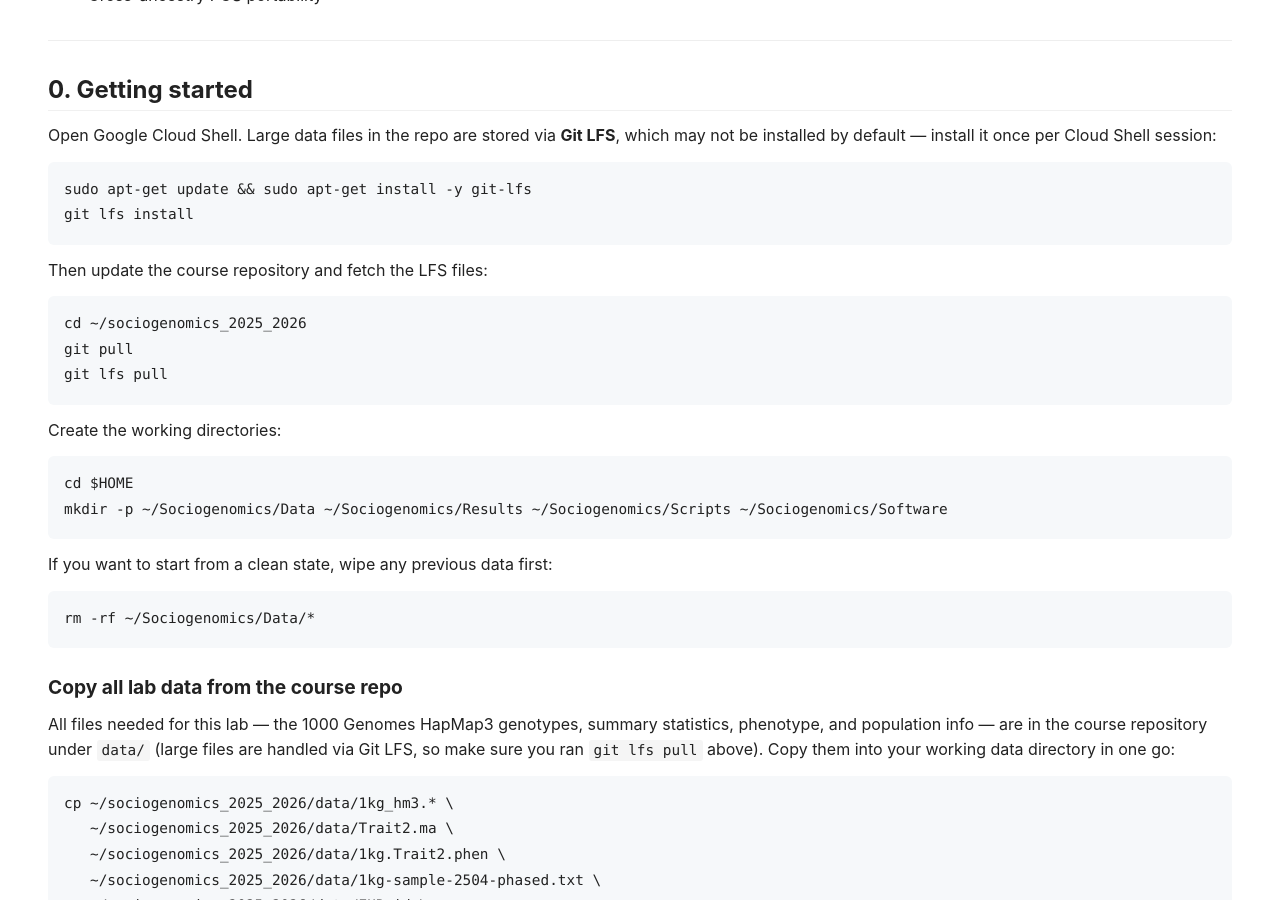
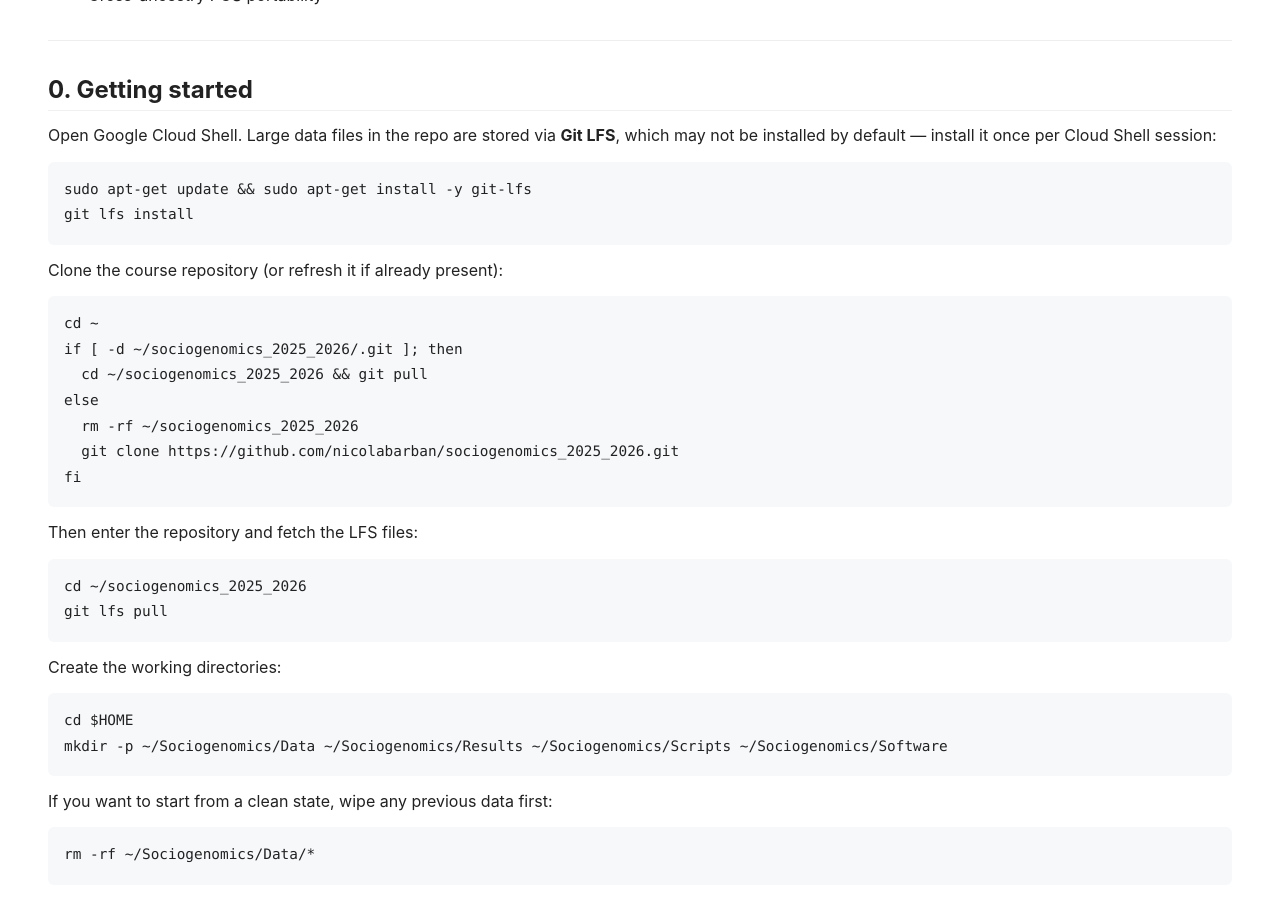
Before and after one commit to nicolabarban/sociogenomics_2025_2026, a Jekyll site: the page built from labs/week6/lab6.md, in a window 1280 px wide and 900 px high, scrolled down 552 px. Built offline with Jekyll 4.4.1, drawn with Linux system fonts in a browser that asks for light colours; our own code applies the rules of GitHub Pages for plain Markdown files.

Commit message:
docs: handle existing sociogenomics_2025_2026 dir in lab6 clone step

````diff
--- a/labs/week6/lab6.md
+++ b/labs/week6/lab6.md
@@ -27,11 +27,22 @@ sudo apt-get update && sudo apt-get install -y git-lfs
 git lfs install
 ```
 
-Then update the course repository and fetch the LFS files:
+Clone the course repository (or refresh it if already present):
+
+```bash
+cd ~
+if [ -d ~/sociogenomics_2025_2026/.git ]; then
+  cd ~/sociogenomics_2025_2026 && git pull
+else
+  rm -rf ~/sociogenomics_2025_2026
+  git clone https://github.com/nicolabarban/sociogenomics_2025_2026.git
+fi
+```
+
+Then enter the repository and fetch the LFS files:
 
 ```bash
 cd ~/sociogenomics_2025_2026
-git pull
 git lfs pull
 ```
 
````
